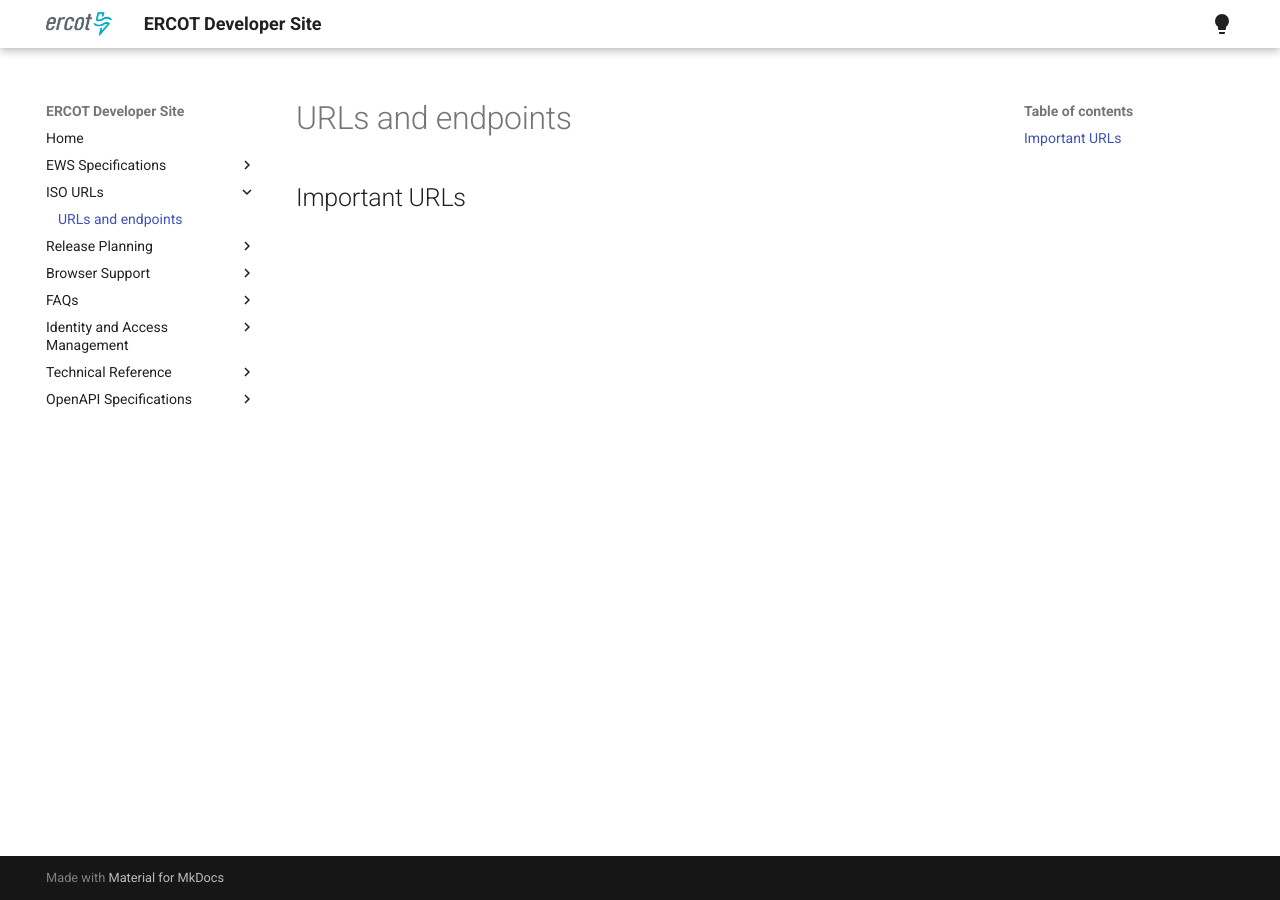
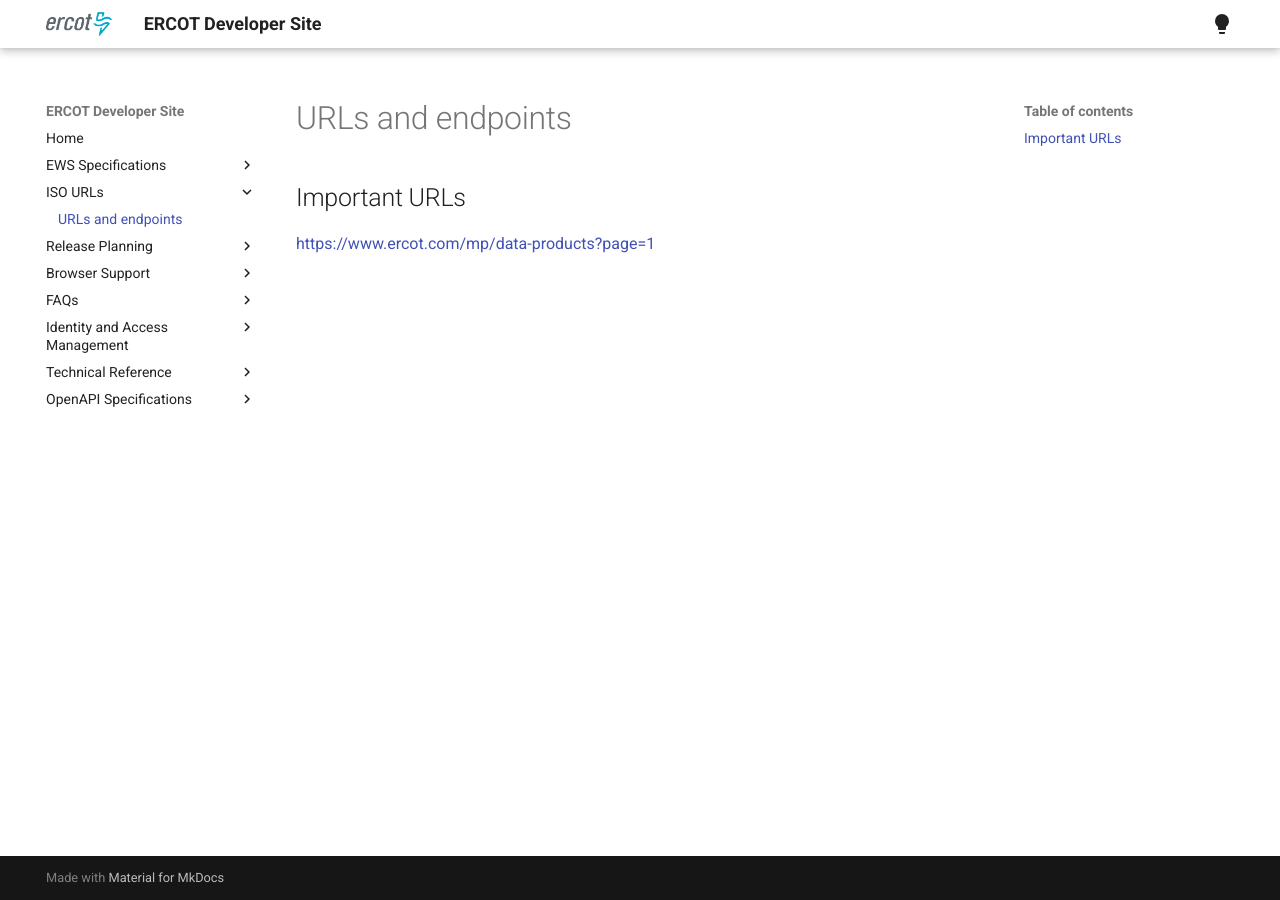
Before and after one commit to ercot/api-specs, an MkDocs documentation site: the page built from docs/mis and ercot.com/details.md, in a window 1280 px wide. Built offline with MkDocs 1.6.1 and Material for MkDocs 9.7.7, drawn with Linux system fonts in a browser that asks for light colours; some of the changed lines change nothing that is shown.

Commit message:
Update details.md

```diff
--- a/docs/mis and ercot.com/details.md
+++ b/docs/mis and ercot.com/details.md
@@ -1,2 +1,3 @@
 # URLs and endpoints
 ## Important URLs
+[https://www.ercot.com/mp/data-products?page=1](https://www.ercot.com/mp/data-products?page=1)
```
